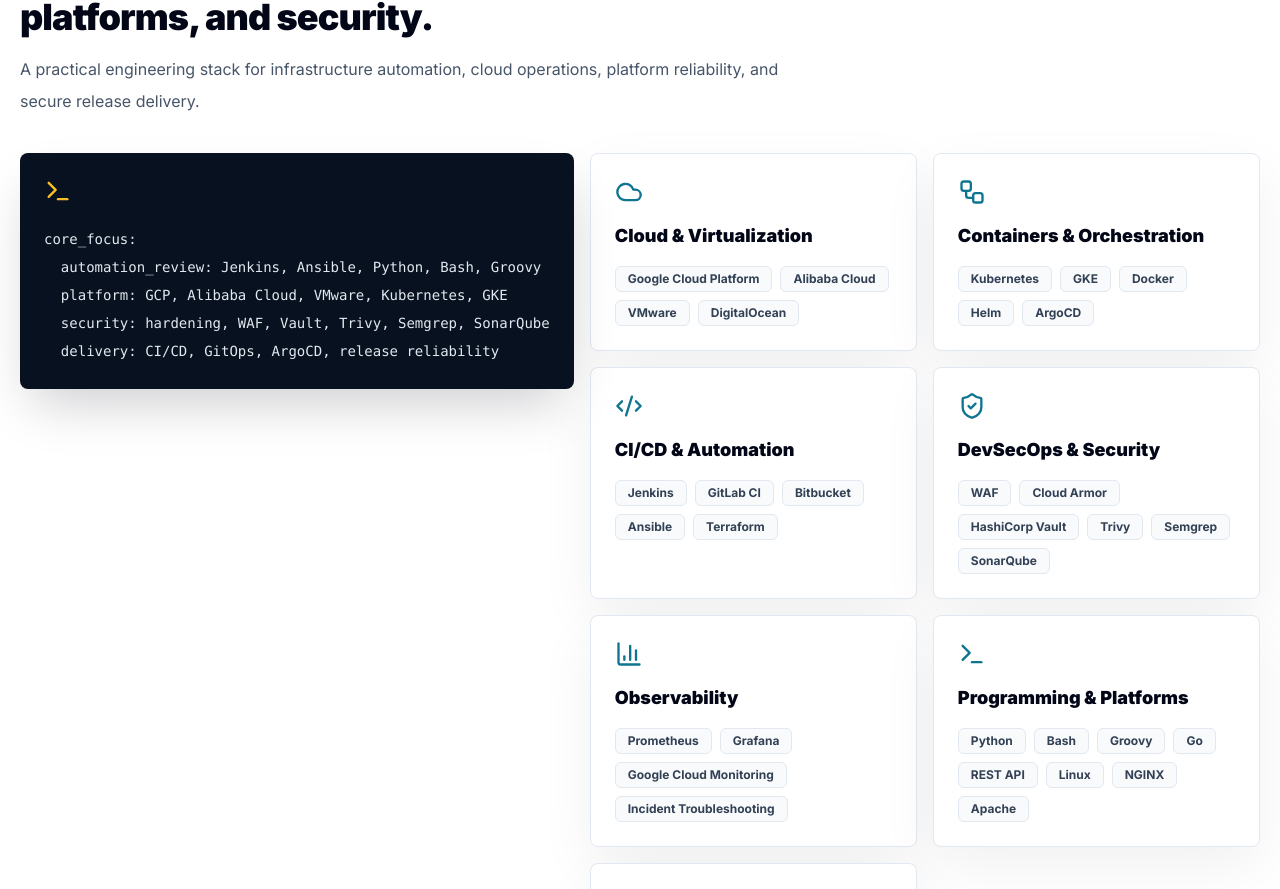
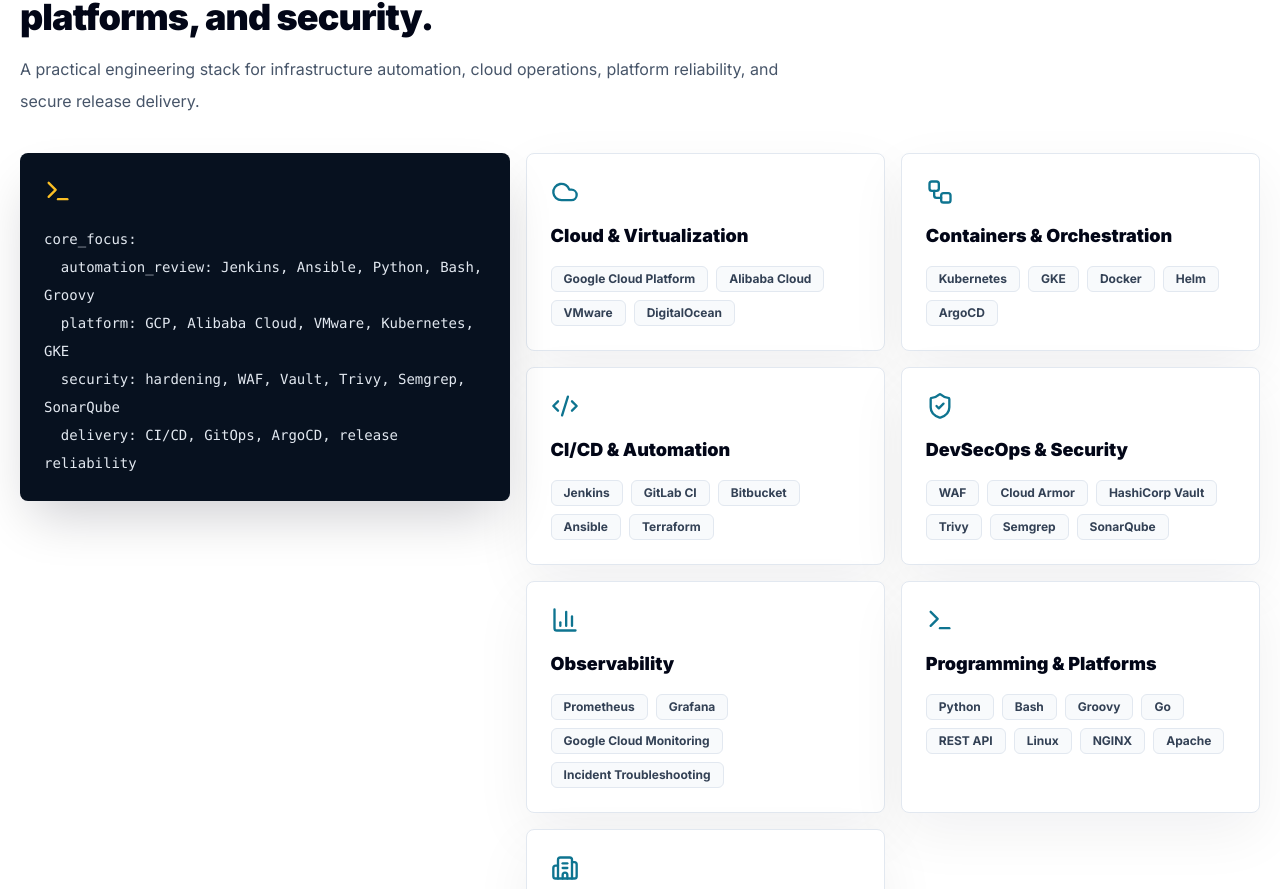
Before and after one commit to Rhisko/rhisko.github.io, a React (Vite) app: page / in a window 1280 px wide. Shown: the part 2922-3811 px from the top of the page. Built offline with nearby package versions, Linux system fonts and the light colour scheme.

Commit message:
New Design Portfolio

```diff
--- a/src/App.tsx
+++ b/src/App.tsx
@@ -242,10 +242,10 @@
           title="Core strengths across automation, platforms, and security."
           subtitle="A practical engineering stack for infrastructure automation, cloud operations, platform reliability, and secure release delivery."
         />
-        <div className="grid gap-4 lg:grid-cols-[0.8fr_1.2fr]">
-          <div className="command-panel">
+        <div className="grid min-w-0 gap-4 lg:grid-cols-[0.8fr_1.2fr]">
+          <div className="command-panel min-w-0">
             <Terminal className="text-[color:var(--accent)]" size={28} />
-            <pre className="dark-copy mt-5 overflow-x-auto text-sm leading-7">
+            <pre className="dark-copy mt-5 max-w-full whitespace-pre-wrap break-words text-xs leading-6 sm:text-sm sm:leading-7">
 {`core_focus:
   automation_review: Jenkins, Ansible, Python, Bash, Groovy
   platform: GCP, Alibaba Cloud, VMware, Kubernetes, GKE
@@ -254,7 +254,7 @@
             </pre>
           </div>
 
-          <div className="grid gap-4 md:grid-cols-2">
+          <div className="grid min-w-0 gap-4 md:grid-cols-2">
             {skills.map((skill, index) => {
               const Icon = icons[index] ?? Code2;
               return (
--- a/src/index.css
+++ b/src/index.css
@@ -236,7 +236,7 @@
   .project-card,
   .timeline-card,
   .analysis-card {
-    @apply rounded-lg border border-slate-200 bg-white p-6 transition duration-300 hover:-translate-y-1;
+    @apply min-w-0 rounded-lg border border-slate-200 bg-white p-5 transition duration-300 hover:-translate-y-1 sm:p-6;
     box-shadow: 0 20px 58px var(--card-shadow);
   }
 
@@ -250,12 +250,12 @@
   }
 
   .command-panel {
-    @apply rounded-lg p-6 shadow-2xl shadow-slate-950/20 lg:sticky lg:top-28 lg:self-start;
+    @apply overflow-hidden rounded-lg p-5 shadow-2xl shadow-slate-950/20 sm:p-6 lg:sticky lg:top-28 lg:self-start;
     background: var(--primary-deep);
   }
 
   .tag {
-    @apply rounded-md border border-slate-200 bg-slate-50 px-3 py-1 text-xs font-bold text-slate-700;
+    @apply max-w-full break-words rounded-md border border-slate-200 bg-slate-50 px-3 py-1 text-xs font-bold text-slate-700;
   }
 
   .competency-chip {
```
